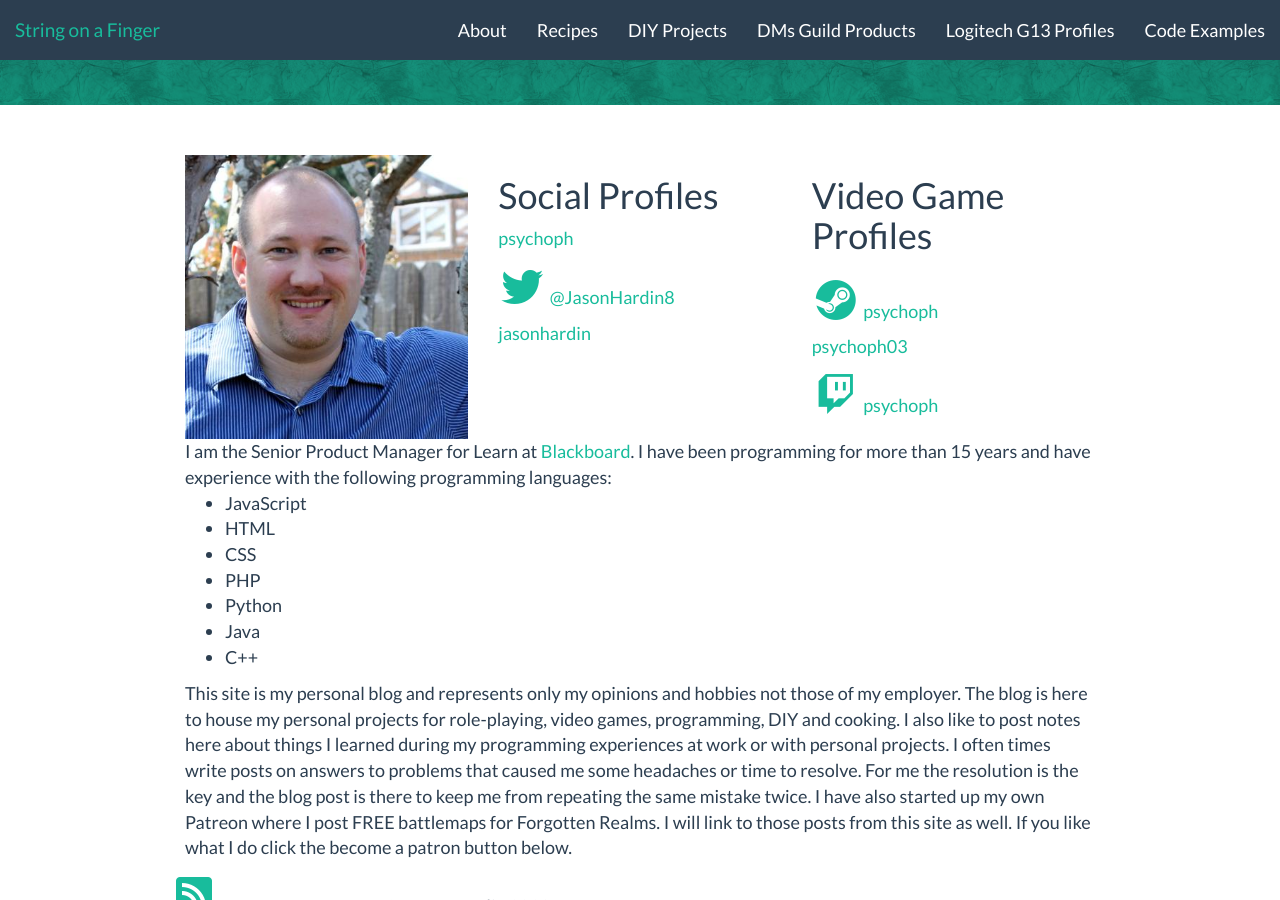
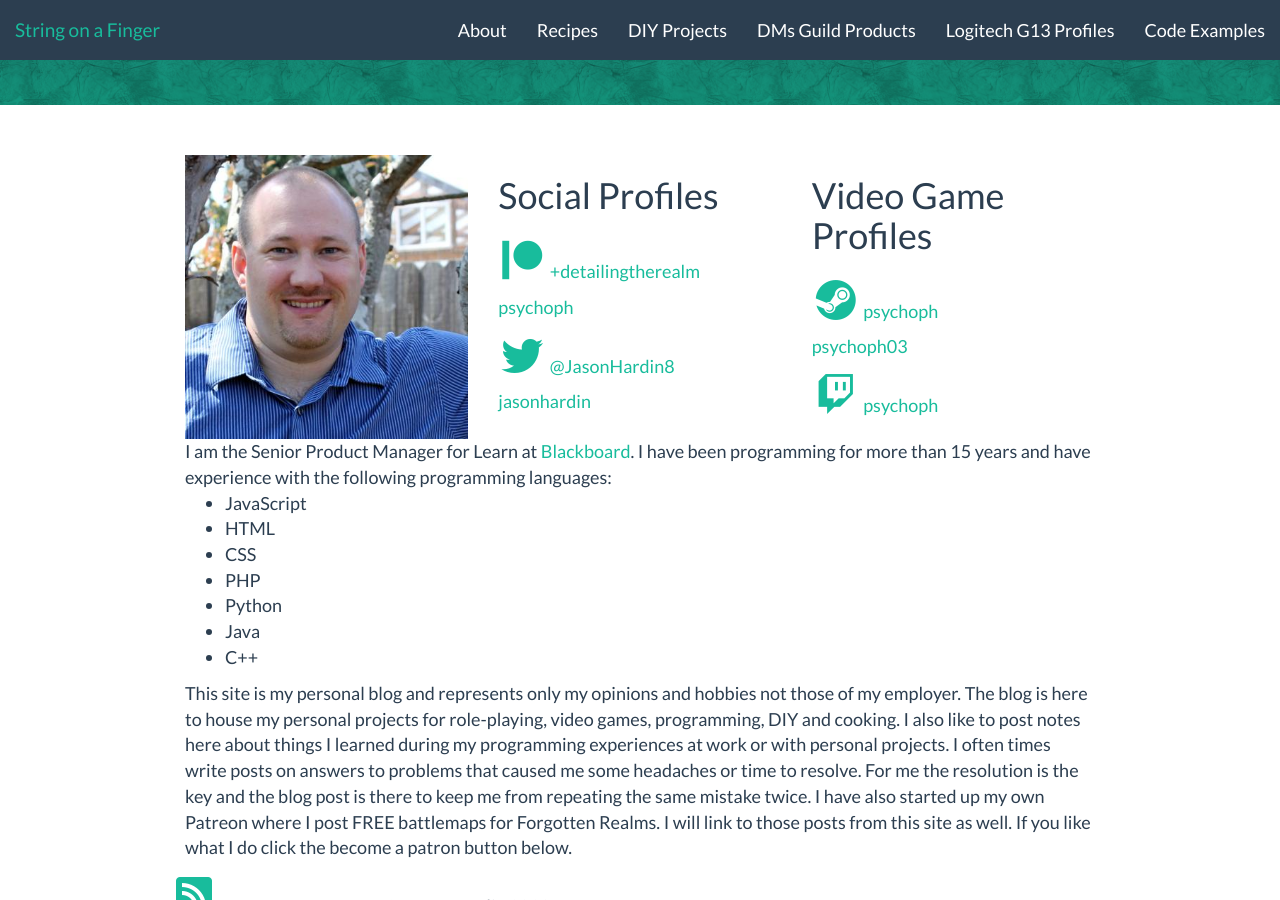
Before and after one commit to psychoph/psychoph.github.io, a Jekyll site: the page built from about.html, in a window 1280 px wide and 900 px high, scrolled down 360 px. Built offline with Jekyll 4.4.1, drawn with Linux system fonts in a browser that asks for light colours; nearby versions of some CDN libraries; comment, search, counter and statistics services are not loaded.

Commit message:
Update _config.yml

```diff
--- a/_config.yml
+++ b/_config.yml
@@ -6,10 +6,9 @@ description: "Blog about programming, video games, role-playing games, BBQ and D
 url: "http://www.jasonhardin.com" # the base hostname & protocol for your site
 twitter_username: "@JasonHardin8"
 github_username: psychoph
-googleplus_username: JasonHardin
+patreon_username: detailingtherealm
 linkedin_username: jasonhardin
 steam_id: psychoph
-raptr_id: psychoph
 twitch_id: psychoph
 psn_id: psychoph03
 
```
